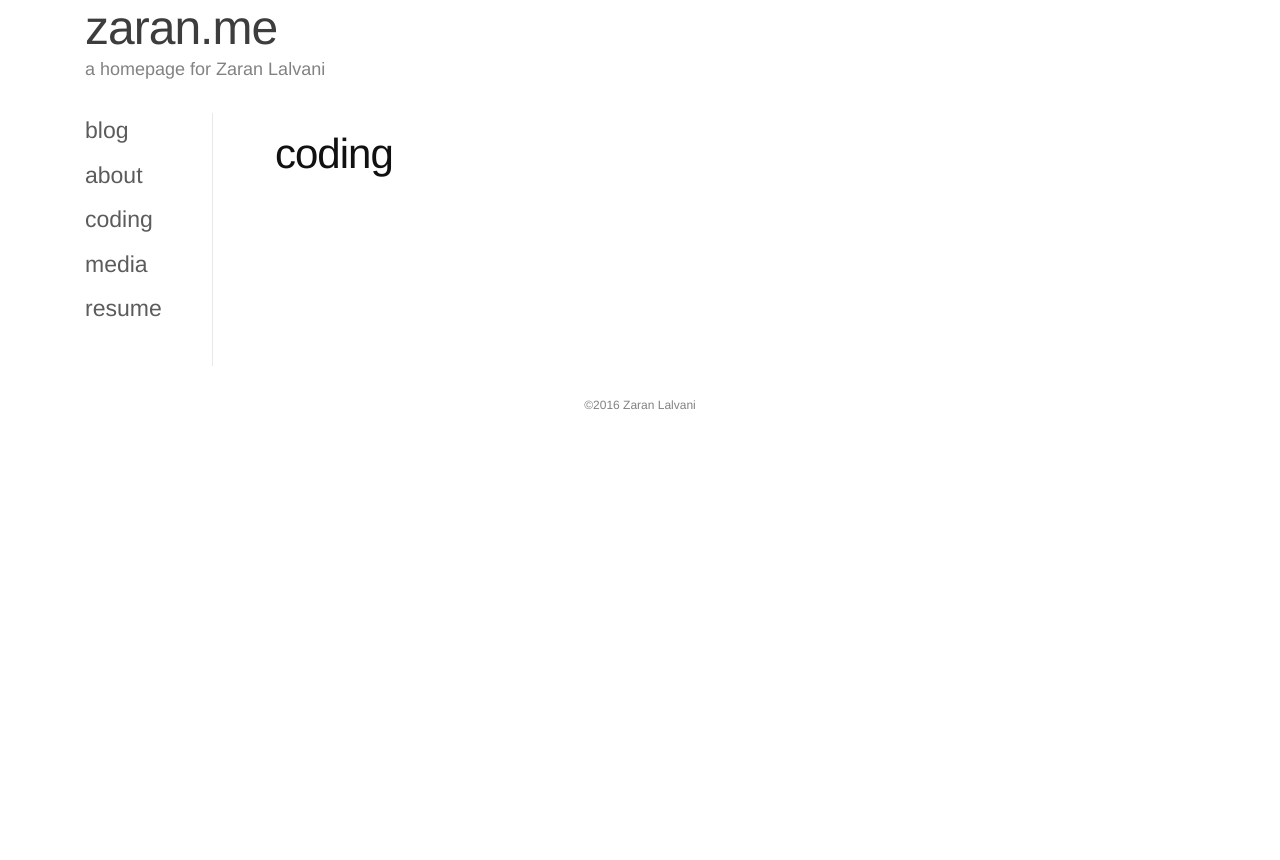
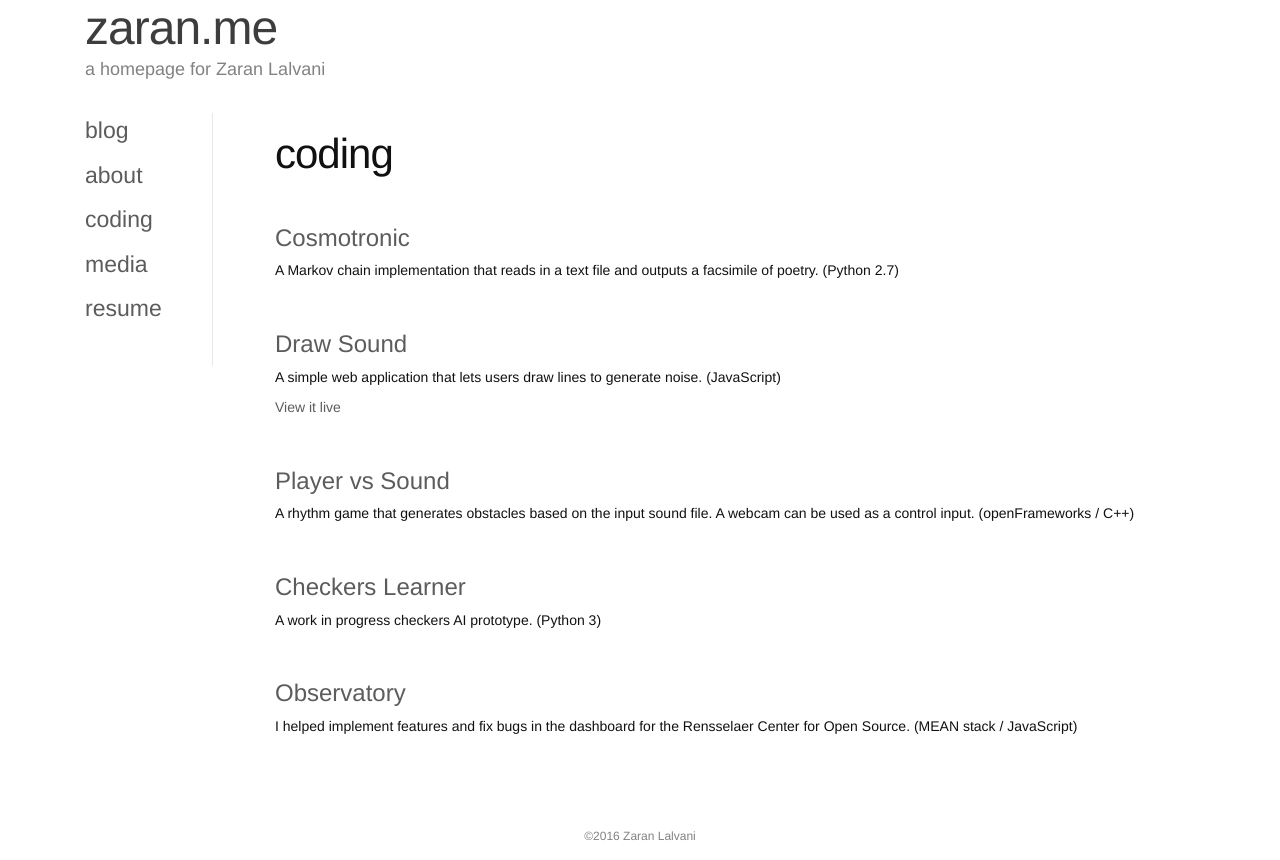
Before and after one commit to zlalvani/zlalvani.github.io, a plain HTML site: page coding/index.html in a window 1280 px wide. Before the commit the page ends 800 px from the top, so only its background shows below. Drawn offline with Linux system fonts and the light colour scheme.

Commit message:
added links

```diff
--- a/coding/index.html
+++ b/coding/index.html
@@ -114,6 +114,58 @@
     <div class="post-content">
       <div class="row">
 
+	<div class="wrapper col-md-12 col-sm-12 col-xs-12">
+		<h2>
+			<a class="post-link" href="https://github.com/zlalvani/cosmotronic">Cosmotronic</a>
+		</h2>
+		<div class="post-content">
+			<p>A Markov chain implementation that reads in a text file and outputs a facsimile of poetry. (Python 2.7)</p>
+
+		</div>
+	</div>
+
+	<div class="wrapper col-md-12 col-sm-12 col-xs-12">
+		<h2>
+			<a class="post-link" href="https://github.com/zlalvani/draw-sound-js">Draw Sound</a>
+		</h2>
+		<div class="post-content">
+			<p>A simple web application that lets users draw lines to generate noise. (JavaScript)</p>
+
+			<p><a class="page-link" href="http://zlalvani.github.io/draw-sound-js/index.html">View it live</a></p>
+
+		</div>
+	</div>
+
+	<div class="wrapper col-md-12 col-sm-12 col-xs-12">
+		<h2>
+			<a class="post-link" href="https://github.com/zlalvani/player-vs-sound">Player vs Sound</a>
+		</h2>
+		<div class="post-content">
+			<p>A rhythm game that generates obstacles based on the input sound file. A webcam can be used as a control input. (openFrameworks / C++)</p>
+
+		</div>
+	</div>
+
+	<div class="wrapper col-md-12 col-sm-12 col-xs-12">
+		<h2>
+			<a class="post-link" href="https://github.com/zlalvani/checkers-learner">Checkers Learner</a>
+		</h2>
+		<div class="post-content">
+			<p>A work in progress checkers AI prototype. (Python 3)</p>
+
+		</div>
+	</div>
+
+	<div class="wrapper col-md-12 col-sm-12 col-xs-12">
+		<h2>
+			<a class="post-link" href="https://rcos.io/">Observatory</a>
+		</h2>
+		<div class="post-content">
+			<p>I helped implement features and fix bugs in the dashboard for the Rensselaer Center for Open Source. (MEAN stack / JavaScript)</p>
+
+		</div>
+	</div>
+
 </div>
     </div>
 
--- a/feed.xml
+++ b/feed.xml
@@ -6,8 +6,8 @@
 </description>
     <link>http://zaran.me/</link>
     <atom:link href="http://zaran.me/feed.xml" rel="self" type="application/rss+xml"/>
-    <pubDate>Mon, 15 Feb 2016 09:49:40 +0000</pubDate>
-    <lastBuildDate>Mon, 15 Feb 2016 09:49:40 +0000</lastBuildDate>
+    <pubDate>Mon, 15 Feb 2016 12:03:33 +0000</pubDate>
+    <lastBuildDate>Mon, 15 Feb 2016 12:03:33 +0000</lastBuildDate>
     <generator>Jekyll v3.1.1</generator>
 
       <item>
```
Also changed, not shown: media/index.html (+28 -0 lines).
